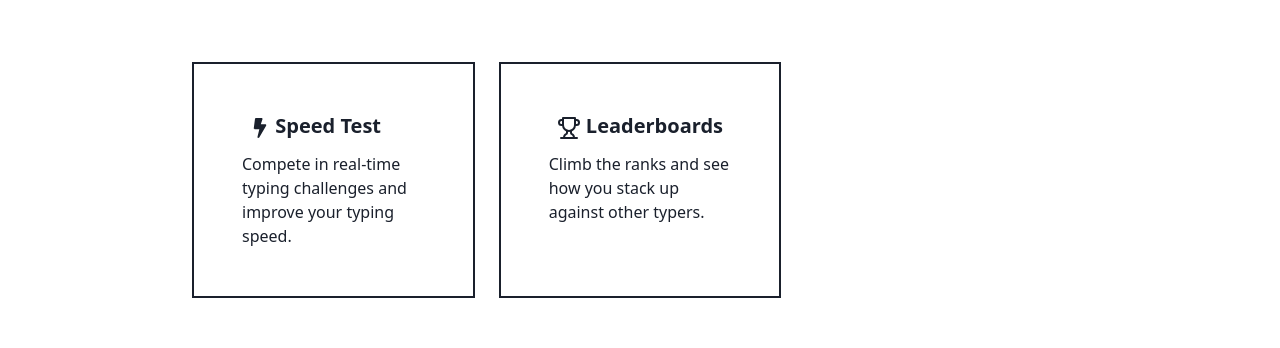
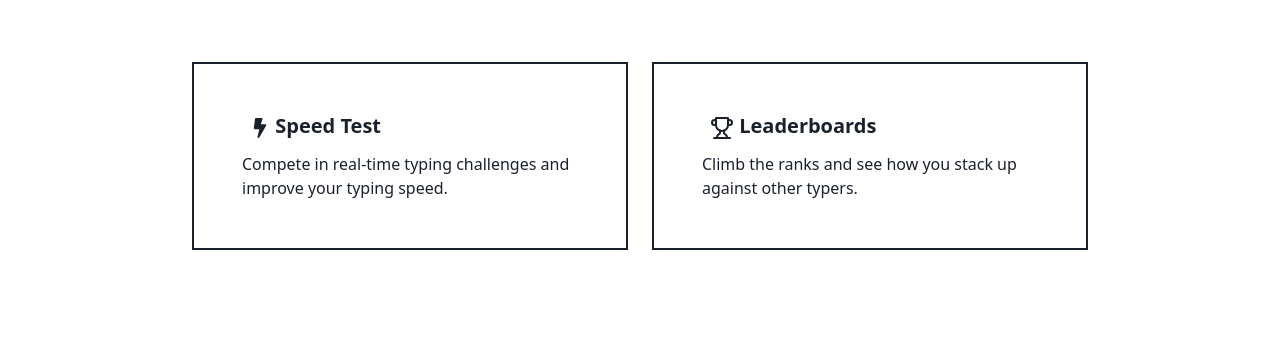
Before and after one commit to abhiyadav512/MERN-TypeRacer, a React (Vite) app in the folder Frontend/: page / in a window 1280 px wide. Shown: the part 318-666 px from the top of the page. Built offline with nearby package versions, Linux system fonts and the light colour scheme; no server answers; sample sign-in values are in the browser's storage.

Commit message:
fixed home ui

```diff
--- a/Frontend/src/pages/Home.jsx
+++ b/Frontend/src/pages/Home.jsx
@@ -107,7 +107,7 @@ function Home() {
 
         {/* Feature Boxes */}
         <motion.div
-          className="grid grid-cols-1 md:grid-cols-3 gap-6 mt-16"
+          className="grid grid-cols-1 md:grid-cols-2 gap-6 mt-16"
           variants={container}
           initial="hidden"
           animate="show"
```
